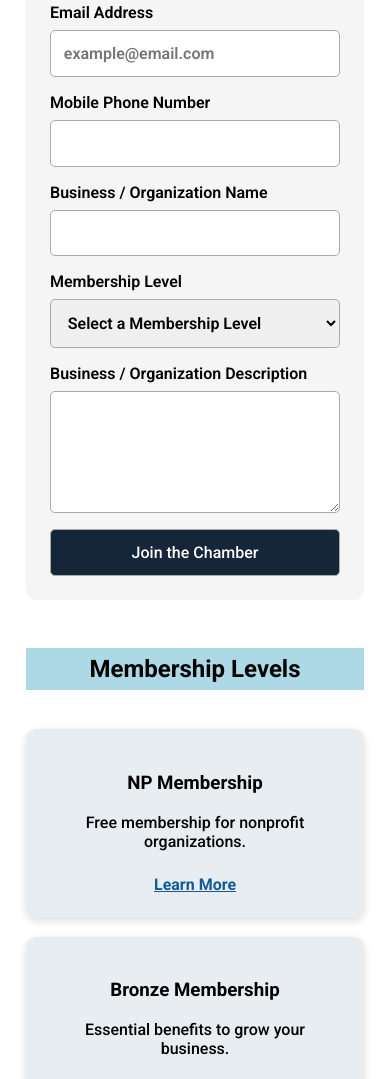
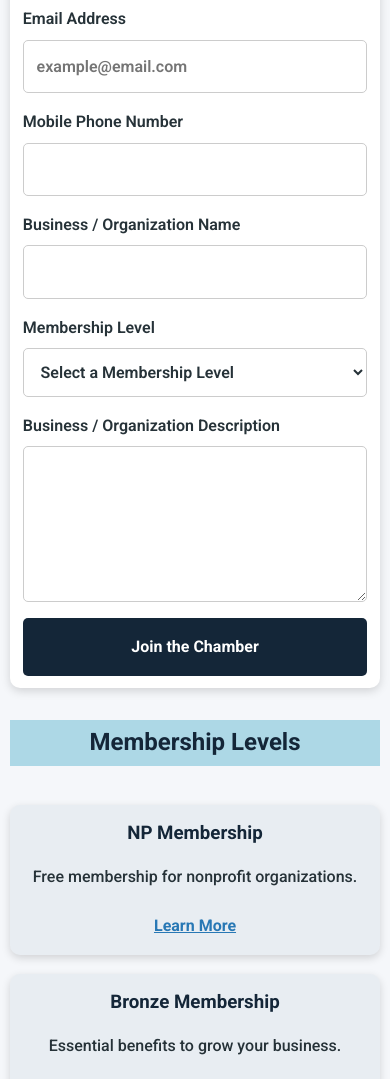
Before and after one commit to joekabusako-dot/wdd231, a plain HTML site: page chamber/join.html in a window 390 px wide. Shown: the part 605-1684 px from the top of the page. Drawn offline with Linux system fonts and the light colour scheme.

Commit message:
css improv

```diff
--- a/chamber/styles/join.css
+++ b/chamber/styles/join.css
@@ -1,20 +1,74 @@
-/* JOIN PAGE LAYOUT */
+:root {
+    --primary-color: #142638;
+    --secondary-color: #2878b5;
+    --accent-color: #d6a344;
+    --background-color: #f5f7fa;
+    --card-background: #e8edf2;
+    --text-color: #263238;
+    --white-color: #ffffff;
+    --border-color: #cccccc;
+    --shadow-color: rgba(0, 0, 0, 0.15);
+
+    --border-radius: 10px;
+    --spacing: 1rem;
+}
+
+/*
+   2. GENERAL STYLES
+*/
+
+* {
+    box-sizing: border-box;
+}
+
+body {
+    margin: 0;
+    font-family: Arial, sans-serif;
+    color: var(--text-color);
+    background: var(--background-color);
+    line-height: 1.6;
+}
+
+main {
+    max-width: 1200px;
+    margin: 0 auto;
+    padding: 2rem 1rem;
+}
+
+h1,
+h2,
+h3 {
+    color: var(--primary-color);
+    line-height: 1.3;
+}
+
+/*
+   3. JOIN PAGE LAYOUT
+*/
 
 .join-container {
     display: grid;
     grid-template-columns: 1.5fr 1fr;
     gap: 2rem;
     align-items: start;
-    padding: 2rem;
 }
+
+/*
+   4. FORM STYLES
+ */
 
 .join-form {
     display: flex;
     flex-direction: column;
-    gap: 1rem;
+    gap: var(--spacing);
     padding: 1.5rem;
-    background: #f5f5f5;
-    border-radius: 10px;
+    background: var(--white-color);
+    border-radius: var(--border-radius);
+    box-shadow: 0 3px 10px var(--shadow-color);
+}
+
+.join-form h2 {
+    margin-top: 0;
 }
 
 .join-form label {
@@ -29,26 +83,44 @@
 .join-form textarea {
     width: 100%;
     padding: 0.8rem;
-    border: 1px solid #aaa;
+    border: 1px solid var(--border-color);
     border-radius: 5px;
     font: inherit;
+    color: var(--text-color);
+    background: var(--white-color);
 }
 
 .join-form input:focus,
 .join-form select:focus,
 .join-form textarea:focus {
-    outline: 3px solid #2878b5;
-    border-color: #2878b5;
+    outline: 2px solid var(--secondary-color);
+    border-color: var(--secondary-color);
 }
 
-.submit-btn {
-    background: #142638;
-    color: white;
-    cursor: pointer;
-    font-weight: bold;
+.join-form textarea {
+    resize: vertical;
 }
 
-/* MEMBERSHIP CARDS */
+/* SUBMIT BUTTON */
+
+.join-form .submit-btn {
+    padding: 1rem;
+    border: none;
+    border-radius: 5px;
+    background: var(--primary-color);
+    color: var(--white-color);
+    font-weight: bold;
+    cursor: pointer;
+    transition: background 0.3s ease;
+}
+
+.join-form .submit-btn:hover {
+    background: var(--secondary-color);
+}
+
+/*
+   5. MEMBERSHIP CARDS
+*/
 
 .membership-cards {
     display: flex;
@@ -56,13 +128,21 @@
     gap: 1.2rem;
 }
 
+.membership-cards h2 {
+    margin-top: 0;
+}
+
 .membership-card {
     padding: 1.5rem;
     text-align: center;
-    border-radius: 10px;
-    background: #e8edf2;
-    box-shadow: 0 3px 8px #0002;
+    background: var(--card-background);
+    border-radius: var(--border-radius);
+    box-shadow: 0 3px 8px var(--shadow-color);
     animation: cardEntrance 0.8s ease both;
+}
+
+.membership-card h3 {
+    margin-top: 0;
 }
 
 .membership-card:nth-of-type(2) {
@@ -81,6 +161,21 @@
     animation-delay: 0.8s;
 }
 
+.modal-link {
+    display: inline-block;
+    margin-top: 0.5rem;
+    color: var(--secondary-color);
+    font-weight: bold;
+}
+
+.modal-link:hover {
+    text-decoration: none;
+}
+
+/*
+   6. CARD ANIMATION
+*/
+
 @keyframes cardEntrance {
     from {
         opacity: 0;
@@ -93,54 +188,130 @@
     }
 }
 
-.modal-link {
-    display: inline-block;
-    margin-top: 0.5rem;
-    color: #145b96;
-    font-weight: bold;
-}
-
-/* MODALS */
+/*
+   7. MEMBERSHIP MODALS
+ */
 
 dialog {
     width: min(90%, 450px);
+    padding: 2rem;
     border: none;
-    border-radius: 12px;
-    padding: 2rem;
-    box-shadow: 0 5px 25px #0005;
+    border-radius: var(--border-radius);
+    color: var(--text-color);
+    background: var(--white-color);
+    box-shadow: 0 5px 25px var(--shadow-color);
 }
 
 dialog::backdrop {
-    background: rgb(0 0 0 / 60%);
+    background: rgba(0, 0, 0, 0.6);
+}
+
+dialog h2 {
+    margin-top: 0;
 }
 
 dialog button {
     margin-top: 1rem;
     padding: 0.7rem 1.5rem;
-    background: #142638;
-    color: white;
     border: none;
     border-radius: 5px;
+    color: var(--white-color);
+    background: var(--primary-color);
     cursor: pointer;
 }
 
-/* MOBILE */
+dialog button:hover {
+    background: var(--secondary-color);
+}
+
+/*
+   8. THANK YOU PAGE
+*/
+
+.thankyou-container {
+    max-width: 750px;
+    margin: 2rem auto;
+    padding: 2rem;
+    background: var(--white-color);
+    border-radius: var(--border-radius);
+    box-shadow: 0 3px 10px var(--shadow-color);
+}
+
+#form-results p {
+    padding: 0.8rem;
+    border-bottom: 1px solid var(--border-color);
+}
+
+.thankyou-container a {
+    display: inline-block;
+    margin-top: 1rem;
+    color: var(--secondary-color);
+    font-weight: bold;
+}
+
+/*
+   9. TABLET AND MOBILE RESPONSIVE
+*/
 
 @media (max-width: 700px) {
+
+    main {
+        padding: 1rem;
+    }
+
     .join-container {
         grid-template-columns: 1fr;
+        gap: 2rem;
+    }
+
+    .join-form {
         padding: 1rem;
     }
 
     .membership-cards {
-        margin-top: 1rem;
+        margin-top: 0;
+    }
+
+    .membership-card {
+        padding: 1.2rem;
+    }
+
+    .thankyou-container {
+        padding: 1.2rem;
     }
 }
 
-/* REDUCE MOTION FOR ACCESSIBILITY */
+/*
+   10. SMALL MOBILE SCREENS
+ */
+
+@media (max-width: 400px) {
+
+    .join-form {
+        padding: 0.8rem;
+    }
+
+    .membership-card {
+        padding: 1rem;
+    }
+
+    main {
+        padding: 0.7rem;
+    }
+}
+
+/*
+   11. ACCESSIBILITY*/
+
 
 @media (prefers-reduced-motion: reduce) {
-    .membership-card {
-        animation: none;
+
+    *,
+    *::before,
+    *::after {
+        scroll-behavior: auto !important;
+        animation-duration: 0.01ms !important;
+        animation-iteration-count: 1 !important;
+        transition-duration: 0.01ms !important;
     }
 }
```
